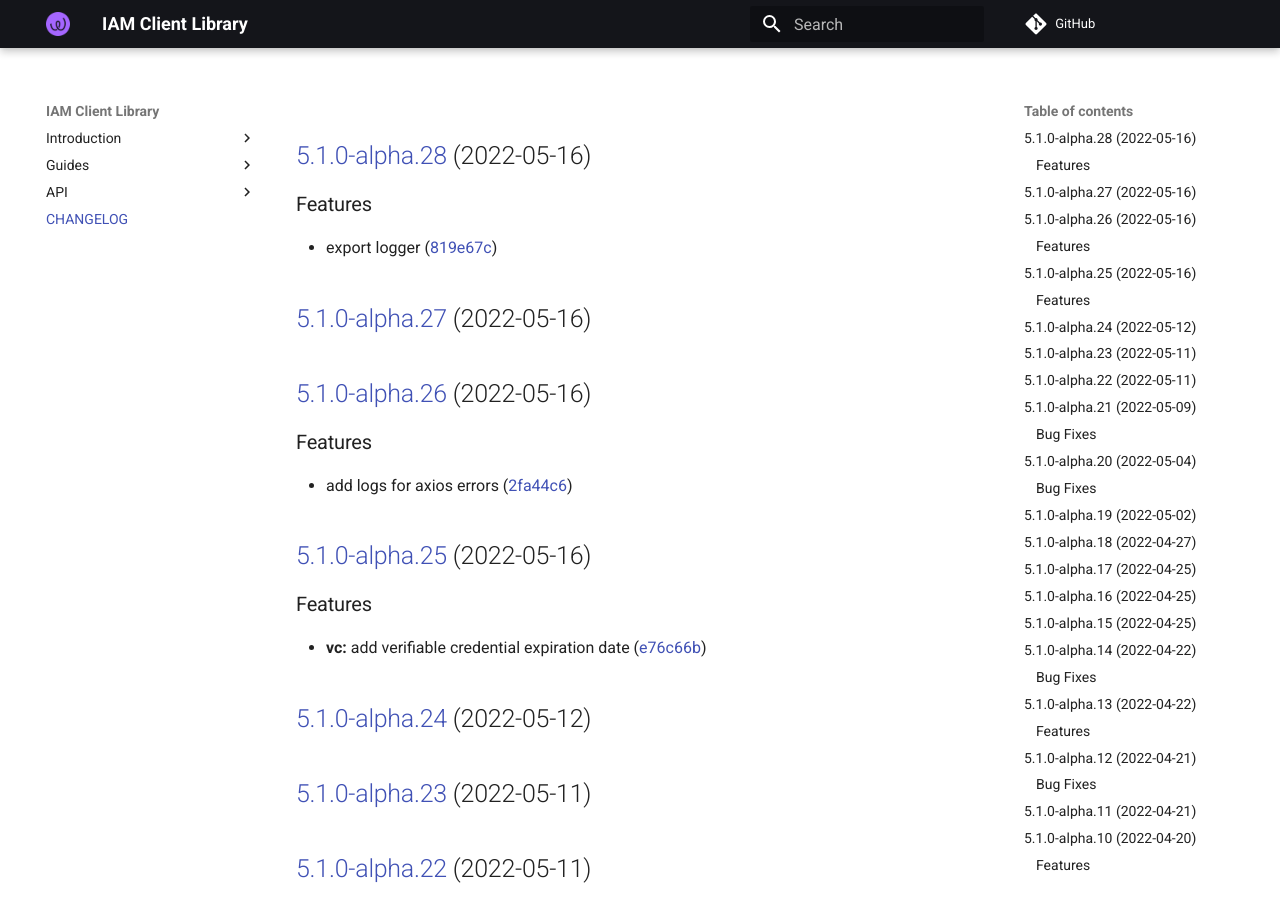
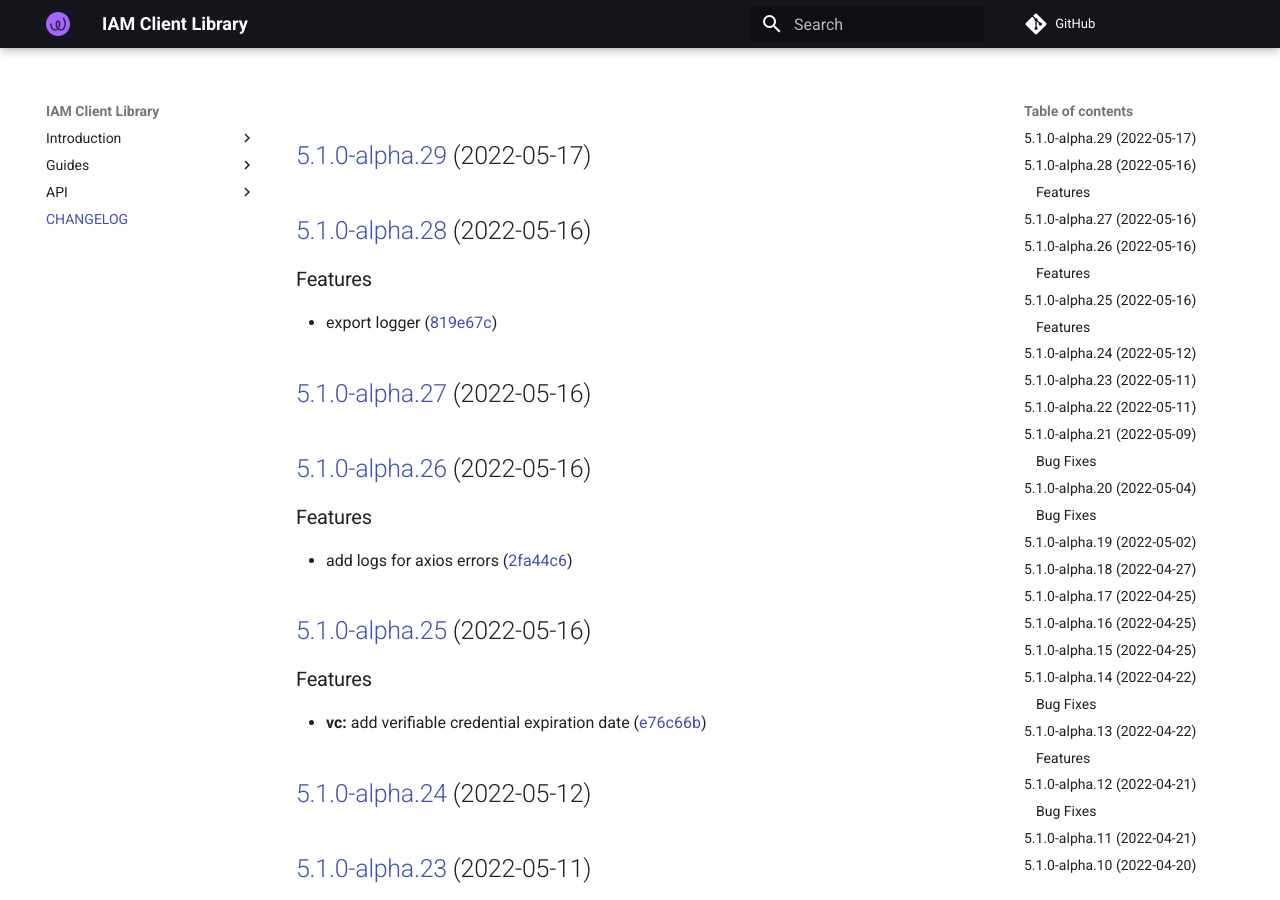
Before and after one commit to energywebfoundation/iam-client-lib, an MkDocs documentation site: the page built from docs/CHANGELOG.md, in a window 1280 px wide and 900 px high. Built offline with MkDocs 1.6.1 and Material for MkDocs 9.7.7, drawn with Linux system fonts in a browser that asks for light colours; comment, search, counter and statistics services are not loaded.

Commit message:
chore(release): 5.1.0-alpha.29 [skip ci]
## [5.1.0-alpha.29](https://github.com/energywebfoundation/iam-client-lib/compare/v5.1.0-alpha.28...v5.1.0-alpha.29) (2022-05-17)

```diff
--- a/docs/CHANGELOG.md
+++ b/docs/CHANGELOG.md
@@ -1,3 +1,5 @@
+## [5.1.0-alpha.29](https://github.com/energywebfoundation/iam-client-lib/compare/v5.1.0-alpha.28...v5.1.0-alpha.29) (2022-05-17)
+
 ## [5.1.0-alpha.28](https://github.com/energywebfoundation/iam-client-lib/compare/v5.1.0-alpha.27...v5.1.0-alpha.28) (2022-05-16)
 
 
--- a/package.json
+++ b/package.json
@@ -1,6 +1,6 @@
 {
   "name": "iam-client-lib",
-  "version": "5.1.0-alpha.28",
+  "version": "5.1.0-alpha.29",
   "description": "Library for Decentralized Identity and Access Management",
   "main": "dist/index.js",
   "module": "dist/index.esm.js",
```
